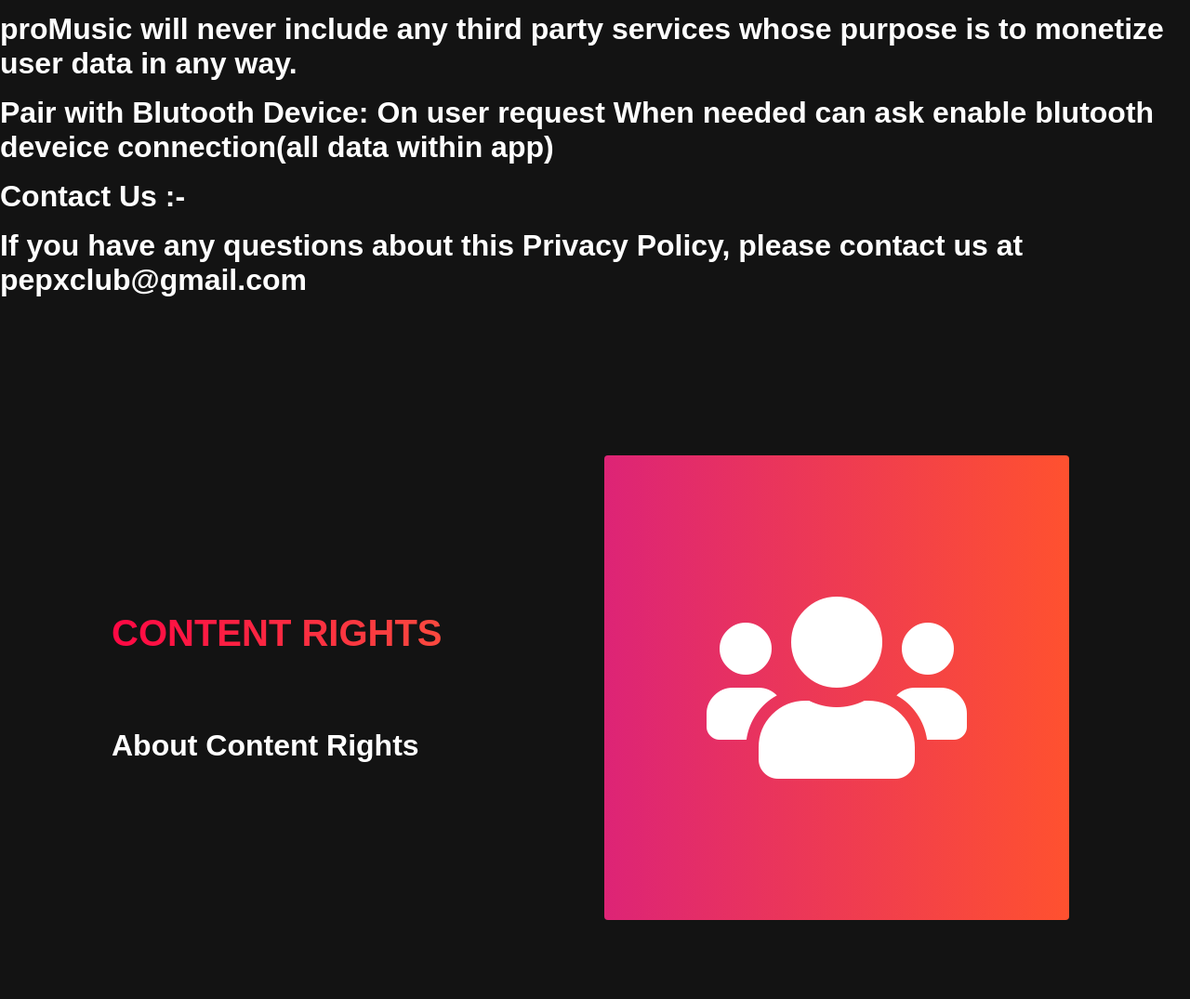
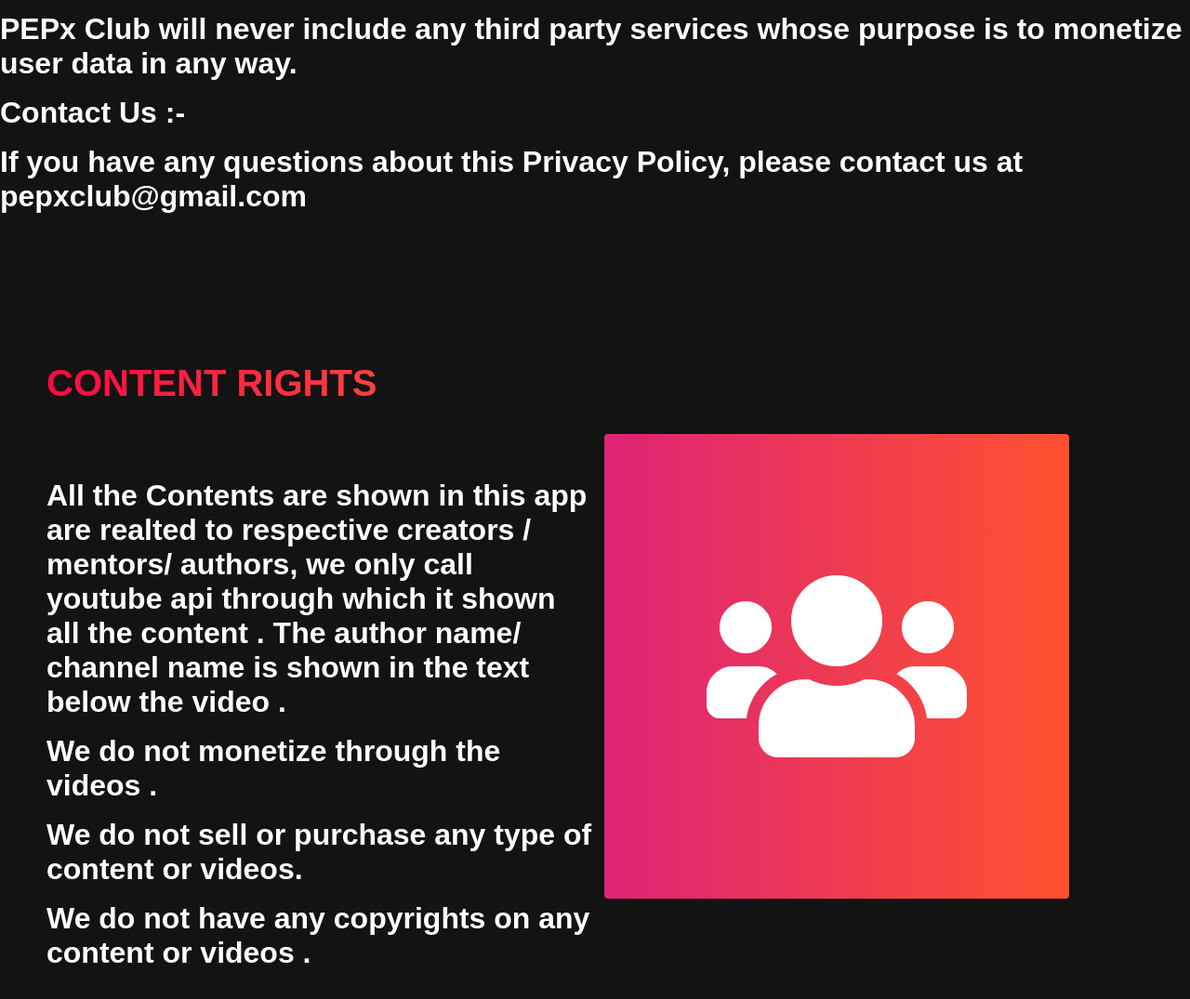
Before and after one commit to PEPxClub/PEPx.github.io, a plain HTML site: page index.html in a window 1280 px wide. Shown: the part 2742-3817 px from the top of the page at 93% size. Drawn offline with Linux system fonts and the light colour scheme.

Commit message:
Update index.html

```diff
--- a/index.html
+++ b/index.html
@@ -106,9 +106,7 @@
 		<p>Internet Permission: To read the cloud data. No data is drawn through it.</p>
           <p>No user data or any other data related to PEPx Club will ever be sold or made available to third parties.</p>
           <p>
-proMusic will never include any third party services whose purpose is to monetize user data in any way.</p>
-		<p>Pair with Blutooth Device: On user request When needed can ask enable blutooth deveice connection(all data within app)</p>
-
+PEPx Club will never include any third party services whose purpose is to monetize user data in any way.</p>
 
           <p>Contact Us :-</p>
           <p>If you have any questions about this Privacy Policy, please contact us at pepxclub@gmail.com</p>
@@ -122,8 +120,11 @@
         <div class="main__content">
           <h1>Content Rights</h1>
 
-          <p>About Content Rights</p>
-
+          <p>All the Contents are shown in this app are realted to respective creators / mentors/ authors, we only call youtube api through which it shown all the content .
+		The author name/ channel name is shown in the text below the video .</p>
+           <p>We do not monetize through the videos .</p>
+		<p>We do not sell or purchase any type of content or videos.</p>
+		<p>We do not have any copyrights on any content or videos .</p>
         </div>
         <div class="main__img--container">
           <div class="main__img--card" id="card-2">
```
